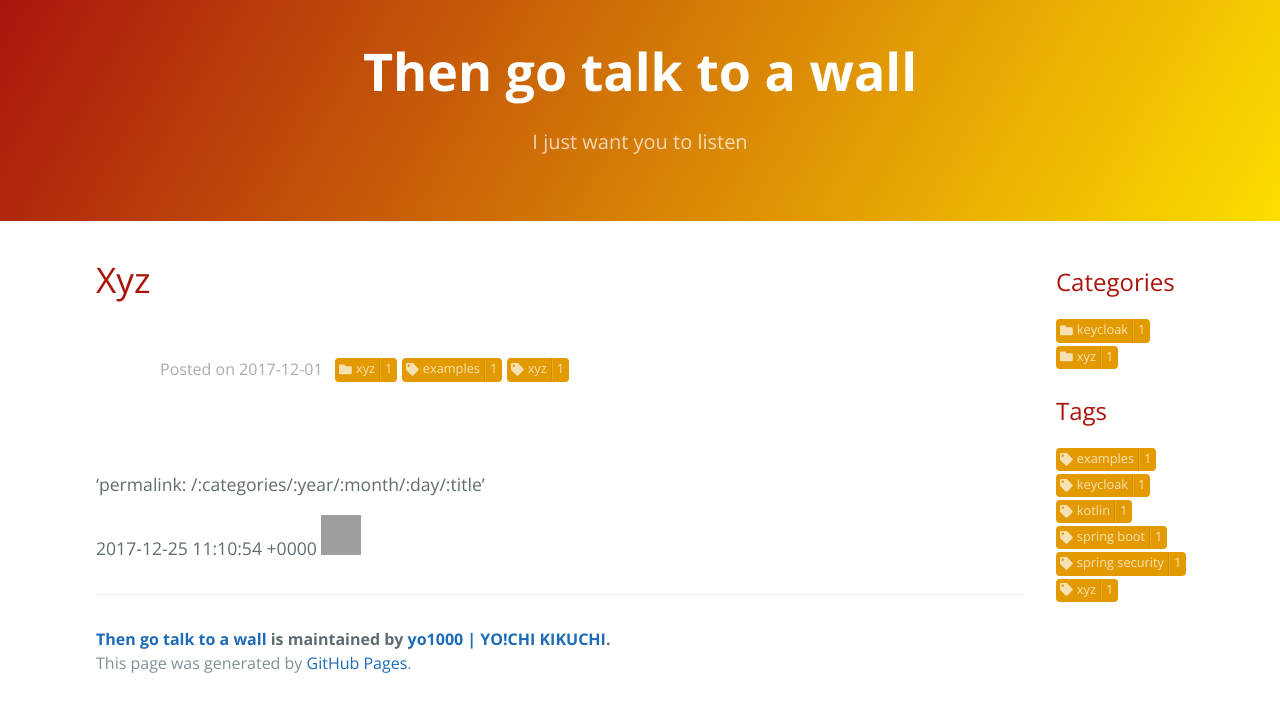
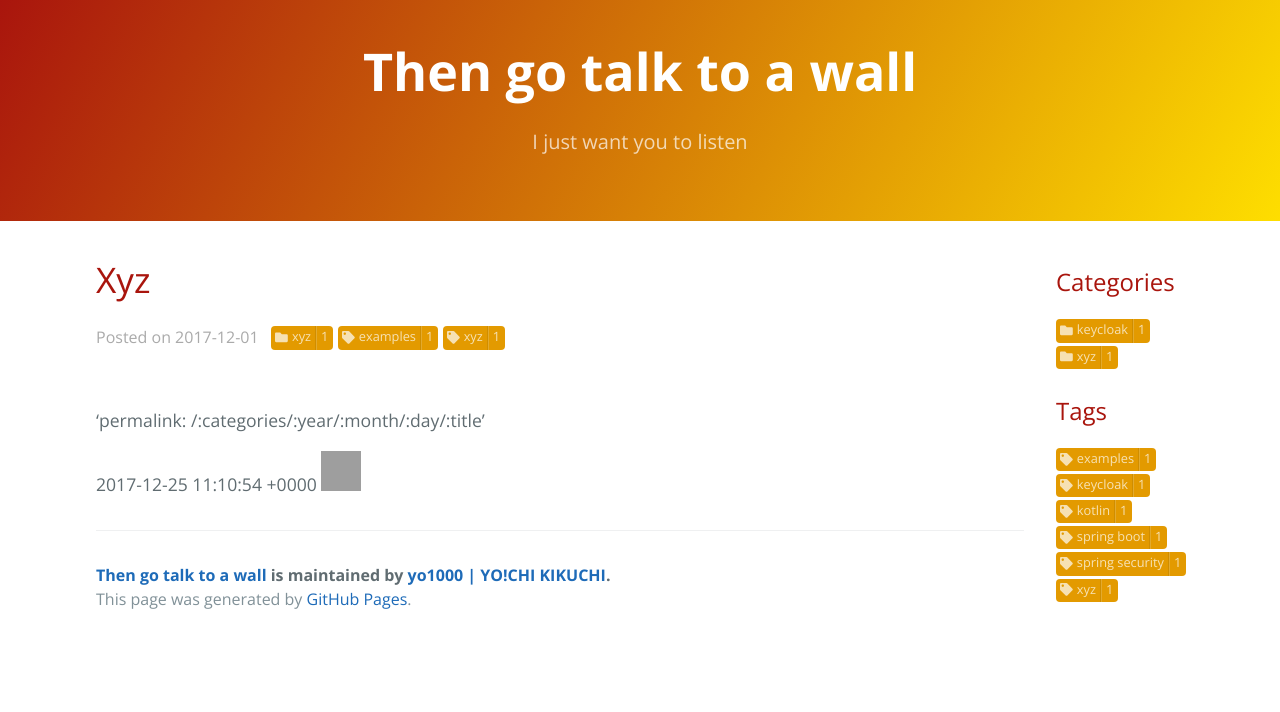
Before and after one commit to yo1000/blog.yo1000.com, a Jekyll site: the page built from _posts/2017-12-01-xyz.md, in a window 1280 px wide. Shown: the top 712 px of the page. Built offline with Jekyll 4.4.1, drawn with Linux system fonts in a browser that asks for light colours; grey boxes are pictures that could not be loaded.

Commit message:
Update overwrite.css

```diff
--- a/res/site/css/overwrite.css
+++ b/res/site/css/overwrite.css
@@ -30,7 +30,6 @@
 }
 
 .meta-content {
-  padding: 2rem 4rem;
   margin: 0 auto;
 }
 
```
